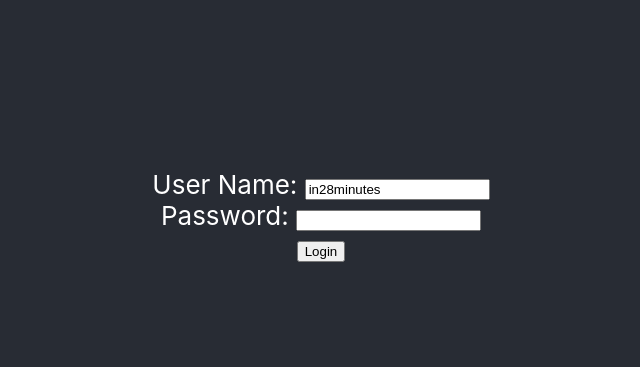
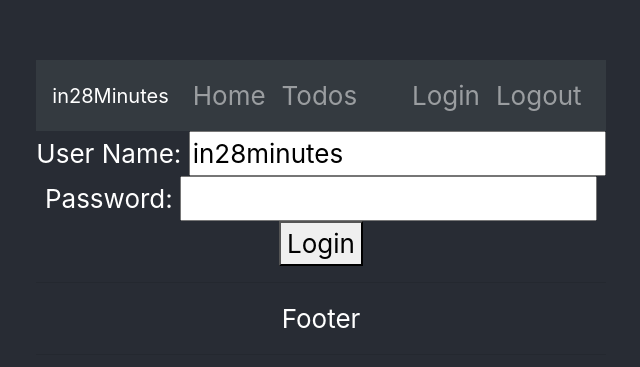
Before and after one commit to YSG-Jason/todo-app, a React (Create React App) app: page / in a window 1280 px wide. Shown: the part 185-552 px from the top of the page, without its empty margins (319-959 px from the left). Built offline with nearby package versions, Linux system fonts and the light colour scheme.

Commit message:
header and Routing Completed

```diff
--- a/package.json
+++ b/package.json
@@ -5,6 +5,7 @@
   "dependencies": {
     "react": "^16.9.0",
     "react-dom": "^16.9.0",
+    "react-router-dom": "^5.1.2",
     "react-scripts": "3.1.1"
   },
   "scripts": {
--- a/src/App.js
+++ b/src/App.js
@@ -1,6 +1,7 @@
 import React, {Component} from 'react';
 import logo from './logo.svg';
 import './App.css';
+import './bootstrap.css';
 // import FirstComponent from './components/examples/FirstComponent'
 // import SecondComponent from './components/examples/SecondComponent'
 // import ThirdComponent from './components/examples/ThirdComponent'
--- /dev/null
+++ b/src/bootstrap.css
@@ -0,0 +1 @@
+@import url(https://unpkg.com/bootstrap@4.3.1/dist/css/bootstrap.min.css)
--- a/src/components/todo/TodoApp.jsx
+++ b/src/components/todo/TodoApp.jsx
@@ -1,13 +1,127 @@
 import React, {Component} from 'react'
+import {BrowserRouter as Router, Route, Switch, Link} from 'react-router-dom'
+
 
 class TodoApp extends Component{
     render() {
         return (
             <div className='TodoApp'>
-                <LoginComponent></LoginComponent>
+                <Router>
+                    <>
+                    <HeaderComponent></HeaderComponent>
+                        <Switch>
+                            <Route path="/" exact component={LoginComponent} />
+                            <Route path="/login" component={LoginComponent} />
+                            <Route path="/welcome/:name" component={WelcomeComponent} />
+                            <Route path="/todos" component={ListtodosComponent} />
+                            <Route component={ErrorComponent} />
+                        </Switch>
+                        <FooterComponent></FooterComponent>
+                    </>
+                </Router>
+
+
+                {/* <LoginComponent></LoginComponent> */}
             </div>
         )
     }
+}
+
+class HeaderComponent extends Component {
+    render() {
+        return(
+            <header>
+                <nav className="navbar navbar-expand-md navbar-dark bg-dark">
+                    <div><a href="http://www.helixdc.com" className="navbar-brand">in28Minutes</a></div>
+                    <ul className="navbar-nav">
+                        <li ><Link to="/welcome" className="nav-link">Home</Link></li>
+                        <li ><Link to="/todos" className="nav-link">Todos</Link></li>
+                    </ul>
+                    <ul className="navbar-nav navbar-collapse justify-content-end">
+                        <li ><Link to="/login" className="nav-link">Login</Link></li>
+                        <li ><Link to="/logout" className="nav-link">Logout</Link></li>
+                    </ul>
+                </nav>
+            </header>
+            // <div>
+            //     Header <hr/>
+            // </div>
+        )
+
+    }
+}
+class FooterComponent extends Component {
+    render() {
+        return(
+            <div>
+               <hr/> Footer <hr/>
+            </div>
+        )
+
+    }
+}
+
+class ListtodosComponent extends Component {
+    constructor(props){
+        super(props)
+        this.state = {
+            todos :
+            [
+                {id: 1, descriptions : 'Learn React', done:false, targetDate: new Date()},
+                {id: 2, descriptions : 'Learn Spring', done:false, targetDate: new Date()},
+                {id: 3, descriptions : 'Go to Scotland', done:false, targetDate: new Date()}
+            ]
+        }
+    }
+
+
+    render() {
+        return (
+        <div>
+            <h1>List Todos</h1>
+            <table>
+                <thead>
+                    <tr>
+                        <th>
+                            ID
+                        </th>
+                        <th>Description</th>
+                        <th>Is Completed?</th>
+                        <th>Target Date</th>
+                    </tr>
+                </thead>
+                <tbody>
+                    {
+                        this.state.todos.map(
+                            todo =>
+                                <tr>
+                                    <td>{todo.id}</td>
+                                    <td>{todo.descriptions}</td>
+                                    <td>{todo.done.toString()}</td>
+                                    <td>{todo.targetDate.toString()}</td>
+                                </tr>
+                        )
+
+                    }
+                </tbody>
+            </table>
+        </div>
+        )
+    }
+}
+
+class WelcomeComponent extends Component {
+    render() {
+        return <div>Welcome {this.props.match.params.name}
+        <br></br>
+        Manage your List <Link to='/todos'>Here</Link>
+        </div>
+
+    }
+}
+
+function ErrorComponent() {
+    return <div>You have reached an abyss, please contact support!</div>
 }
 
 class LoginComponent extends Component {
@@ -52,14 +166,18 @@ class LoginComponent extends Component {
         //in28minutes,booger
         if(this.state.username==="in28minutes" && this.state.password==='booger')
         {
-            console.log('Successful')
-            this.setState({showSuccessMessage:true})
+            this.props.history.push(`/welcome/${this.state.username}`)
+
+            // console.log('Successful')
+            // this.setState({showSuccessMessage:true})
+            // this.setState({hasLoginFailed:false})
+
         }
 
         else{
             console.log('Failed!')
             this.setState({hasLoginFailed: true})
-
+            this.setState({showSuccessMessage: false})
         }
 
     }
@@ -70,10 +188,32 @@ class LoginComponent extends Component {
                 User Name: <input type="text" name="username" value={this.state.username} onChange={this.handleChange}/><br></br>
                 Password: <input type="password" name="password" value= {this.state.password} onChange={this.handleChange}/><br></br>
                 <button onClick={this.loginClicked}>Login</button>
+                {/* <ShowInvalidCredentials hasLoginFailed={this.state.hasLoginFailed}></ShowInvalidCredentials>
+                <ShowSuccessMessage showSuccessMessage={this.state.showSuccessMessage} /> */}
+                {this.state.hasLoginFailed && <div>Invalid Credentials</div>}
+                {this.state.showSuccessMessage && <div>Login Successful</div>}
             </div>
         )
     }
 }
 
+// function ShowInvalidCredentials(props){
+//     if(props.hasLoginFailed) {
+//         return <div>Invalid Credentials</div>
+//     }
+
+//     return null
+// }
+
+// function ShowSuccessMessage(props){
+//     if(props.showSuccessMessage){
+//         return <div>
+//             Login Successful!
+//         </div>
+//     }
+
+//     return null
+// }
+
 
 export default TodoApp
```
Also changed, not shown: 1 other file (tests, documents, lock files or other folders).
